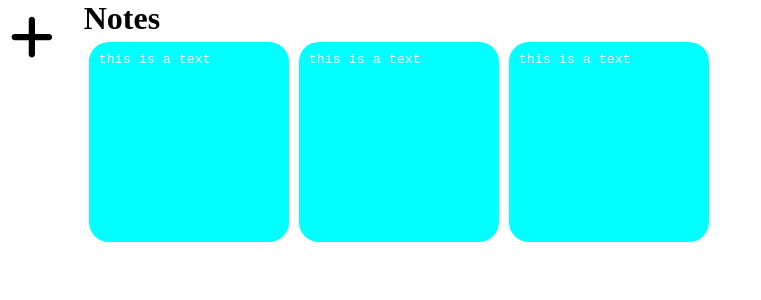
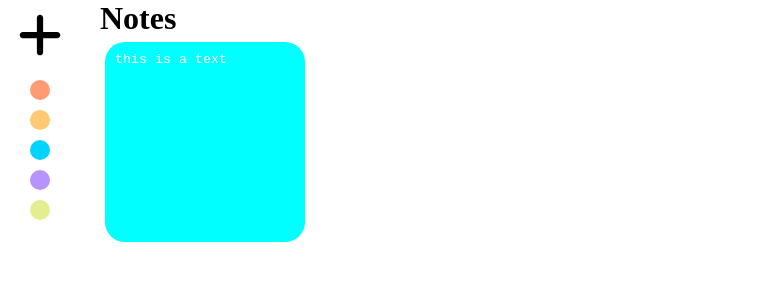
Before and after one commit to SaikatDeb12/notes-app-react, a React (Vite) app: page / in a window 1280 px wide. Shown: the top 300 px of the page, without its empty margins (0-761 px from the left). Built offline with nearby package versions, Linux system fonts and the light colour scheme.

Commit message:
added AddToList feature

```diff
--- a/src/App.jsx
+++ b/src/App.jsx
@@ -10,17 +10,12 @@ function App() {
       time: "3:12AM",
       color: "cyan",
     },
-    {
-      text: "this is a text",
-      time: "3:12AM",
-      color: "cyan",
-    },
-    {
-      text: "this is a text",
-      time: "3:12AM",
-      color: "cyan",
-    },
   ];
+
+  const addNotes = () => {
+    const tempNote = [...notes];
+    tempNote.push();
+  };
 
   return (
     <div className="App">
--- a/src/components/sidebar/Sidebar.jsx
+++ b/src/components/sidebar/Sidebar.jsx
@@ -1,4 +1,4 @@
-import React from "react";
+import React, { useState } from "react";
 import "./sidebar.css";
 import { FontAwesomeIcon } from "@fortawesome/react-fontawesome";
 import { faPlus } from "@fortawesome/free-solid-svg-icons";
@@ -6,16 +6,31 @@ import { faPlus } from "@fortawesome/free-solid-svg-icons";
 function Sidebar() {
   const color = ["#fe9b72", "#fec971", "#00d4fe", "#b693fd", "#e4ee91"];
 
+  const [displayList, toggle] = useState(true);
+
   return (
     <div className="sidebar">
-      <FontAwesomeIcon icon={faPlus} />
+      <FontAwesomeIcon
+        icon={faPlus}
+        onClick={() => {
+          toggle(!displayList);
+          // console.log("changed");
+        }}
+      />
       <ul className="sidebar-list">
         {color.map((item, key) => {
-          <li
-            key={key}
-            className="sidebar-list-items"
-            style={{ backgroundColor: item }}
-          ></li>;
+          return (
+            displayList && (
+              <li
+                key={key}
+                className="sidebar-list-items"
+                style={{ backgroundColor: item }}
+                onClick={() => {
+                  //to add new note
+                }}
+              ></li>
+            )
+          );
         })}
       </ul>
     </div>
--- a/src/components/sidebar/sidebar.css
+++ b/src/components/sidebar/sidebar.css
@@ -5,4 +5,22 @@
 
 .sidebar {
   padding: 10px;
+  display: flex;
+  flex-direction: column;
+  justify-content: center;
 }
+
+.sidebar-list-items {
+  height: 20px;
+  width: 20px;
+  border-radius: 20px;
+}
+
+.sidebar-list {
+  padding: 10px;
+}
+
+.sidebar-list li {
+  margin: 10px;
+  list-style-type: none;
+}
```
